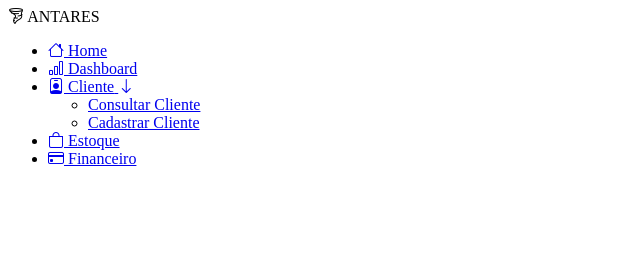
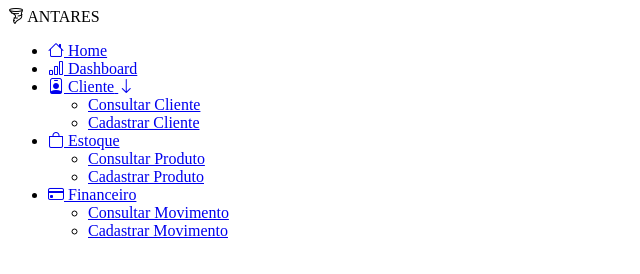
Before and after one commit to Deyvidcarnielle/Antares, a plain HTML site: page pages.html in a window 1280 px wide. Shown: the whole page, without its empty margins (0-640 px from the left). Drawn offline with nearby package versions, Linux system fonts and the light colour scheme.

Commit message:
atualizando menu vertical

```diff
--- a/pages.html
+++ b/pages.html
@@ -65,6 +65,14 @@
                     </span>
                     <span class="text-list">Estoque</span>
                 </a>
+                <ul class="sub-menu">
+                    <li>
+                        <a href="#">Consultar Produto</a>
+                    </li>
+                    <li>
+                        <a href="#">Cadastrar Produto</a>
+                    </li>
+               </ul>
             </li>
 
             <li class="item-menu">
@@ -74,6 +82,14 @@
                     </span>
                     <span class="text-list">Financeiro</span>
                 </a>
+                <ul class="sub-menu">
+                    <li>
+                        <a href="#">Consultar Movimento</a>
+                    </li>
+                    <li>
+                        <a href="#">Cadastrar Movimento</a>
+                    </li>
+               </ul>
             </li>
 
         </ul>
```
